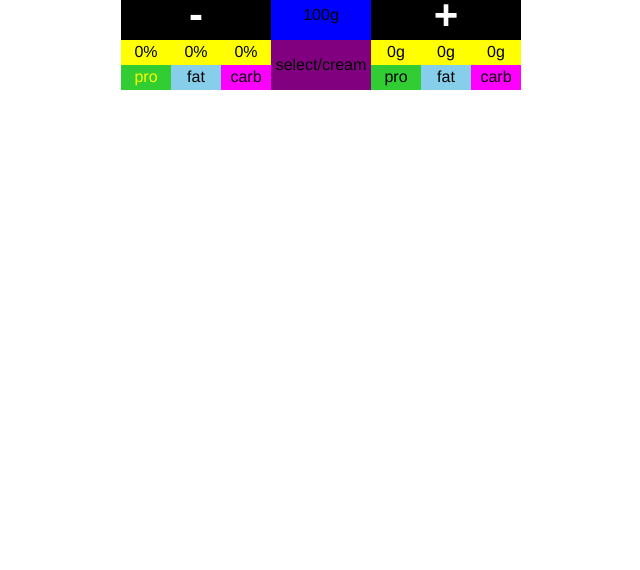
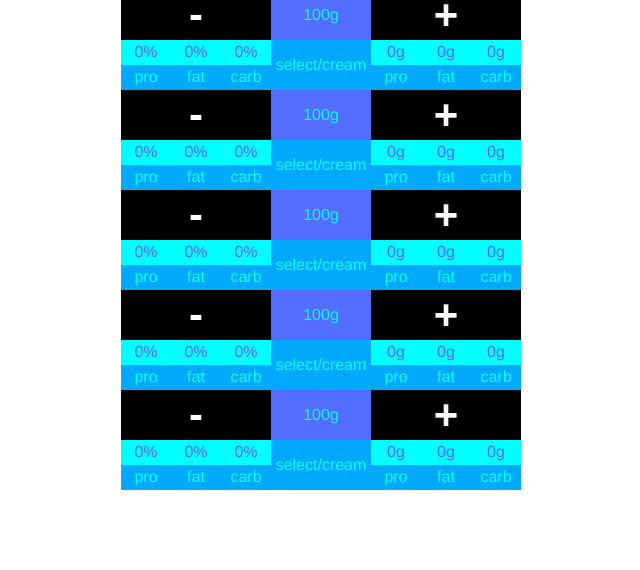
Before and after one commit to whitebird08/ketoHero, a website: page html/meal_build.html in a window 1280 px wide. Shown: the part 230-800 px from the top of the page, without its empty margins (319-959 px from the left). Drawn offline with Linux system fonts and the light colour scheme.

Commit message:
modified color scheme

```diff
--- a/css/meal_build.css
+++ b/css/meal_build.css
@@ -1,3 +1,12 @@
+/*.dark-primary-color    { background: #0288D1; }
+.default-primary-color { background: #03A9F4; }
+.light-primary-color   { background: #B3E5FC; }
+.text-primary-color    { color: #FFFFFF; }
+.accent-color          { background: #536DFE; }
+.primary-text-color    { color: #212121; }
+.secondary-text-color  { color: #727272; }
+.divider-color         { border-color: #B6B6B6; }
+*/
 body{
   display:flex;
   flex-direction:column;
@@ -15,12 +24,13 @@ body{
 
 }*/
 
+
 h1{
   font-family: helvetica;
   font-weight: bold;
   font-size: 64px;
   font-style: italic;
-  color:skyblue;
+  color:#536DFE;
   display: flex;
   justify-content: center;
   align-items: center;
@@ -31,12 +41,12 @@ h1{
 .header{
   width:400px ;
   height: 50px;
-  border:1px solid lavender;
-  background-color: lavender;
+  border:1px solid #03A9FA;
+  background-color: #03A9FA;
   align-content:stretch;
  font-family: helvetica;
   font-size: 36px;
-  color:skyblue;
+  color#03A9FA;
   display: flex;
   justify-content: center;
   align-items: center;
@@ -61,6 +71,7 @@ h1{
   height:50px;
   width:150px;
   background-color: orange;
+  color:#536DFE;
   border:0px solid red;
   order:0;
 }
@@ -89,7 +100,7 @@ h1{
   float:left;
   height:25px;
   width:50px;
-  background-color:yellow;
+  background-color:cyan;
   /*color: white;*/
   border:0px solid goldenrod;
   order:0;
@@ -102,9 +113,9 @@ h1{
   float:left;
   height: 25px;
   width: 50px;
-  background-color: limegreen;
+  background-color: #03A9FA;
   border: 0px solid green;
-  color:yellow;
+  color:cyan;
   order:1;
   display: flex;
   justify-content: center;
@@ -122,7 +133,7 @@ h1{
   float:left;
   height:25px;
   width:50px;
-  background-color:yellow;
+  background-color:cyan;
   border:0px solid goldenrod;
   order:0;
   display: flex;
@@ -134,8 +145,9 @@ h1{
   float:left;
   height: 25px;
   width:50px;
-  background-color: skyblue;
-  border: 0px solid blue;
+  background-color:#03A9FA;
+  border: 0px solid #B3E5FC;
+  color:cyan;
   order:1;
   display: flex;
   justify-content: center;
@@ -153,7 +165,7 @@ h1{
   float:left;
   height:25px;
   width:50px;
-  background-color:yellow;
+  background-color:cyan;
   border:0px solid goldenrod;
   order:0;
   display: flex;
@@ -164,8 +176,9 @@ h1{
   float:left;
   height: 25px;
   width:50px;
-  background-color: magenta;
-  border:0px solid purple;
+  background-color: #03A9FA;
+  border:0px solid ;
+  color:cyan;
   order:1;
   display: flex;
   justify-content: center;
@@ -175,7 +188,7 @@ h1{
 .amount_name_food_wrapper{
   height:100px;
   width:100px;
-  background-color:lavender;
+  background-color:#03A9FA;
   border: 0px solid red;
   order:2;
 
@@ -183,7 +196,8 @@ h1{
 .amount_food{
   height:50px;
   width:100px;
-  background-color:blue;
+  background-color:#536DFE;
+  color:cyan;
   border: 0px solid red;
   order:2;display: flex;
   justify-content: center;
@@ -193,8 +207,9 @@ h1{
 .name_food{
   height:50px;
   width:100px;
-  background-color:purple;
+  background-color:#03A9FA;
   border: 0px solid red;
+  color:cyan;
   order:2;
   display: flex;
   justify-content: center;
@@ -205,6 +220,7 @@ h1{
   height:50px;
   width:150px;
   background-color: orange;
+  color:#536DFE;
   border:0px solid red;
   order:0;
 }
@@ -236,7 +252,7 @@ h1{
   float:left;
   height:25px;
   width:50px;
-  background-color:yellow;
+  background-color:cyan;
   border:0px solid goldenrod;
   order:3;
   display: flex;
@@ -248,8 +264,9 @@ h1{
   float:left;
   height: 25px;
   width: 50px;
-  background-color: limegreen;
+  background-color: #03A9FA;
   border: 0px solid green;
+  color: cyan;
   order:4;
   display: flex;
   justify-content: center;
@@ -267,7 +284,7 @@ h1{
   float:left;
   height:25px;
   width:50px;
-  background-color:yellow;
+  background-color:cyan;
   border:0px solid goldenrod;
   order:3;
   display: flex;
@@ -279,8 +296,9 @@ h1{
   float:left;
   height: 25px;
   width:50px;
-  background-color: skyblue;
-  border:0px solid blue;
+  background-color:#03A9FA;
+  border:0px solid #B3E5FC;
+  color:cyan;
   order:4;
   display: flex;
   justify-content: center;
@@ -298,7 +316,7 @@ h1{
   float:left;
   height:25px;
   width:50px;
-  background-color:yellow;
+  background-color:cyan;
   border:0px solid goldenrod;
   order:3;
   display: flex;
@@ -309,8 +327,9 @@ h1{
   float:left;
   height: 25px;
   width:50px;
-  background-color: magenta;
-  border: 0px solid purple;
+  background-color: #03A9FA;
+  border: 0px solid #03A9FA;
+  color:cyan;
   order:4;
   display: flex;
   justify-content: center;
--- a/html/meal_build.html
+++ b/html/meal_build.html
@@ -98,7 +98,172 @@
 </div>
 
 
+<div class='food_container2'>
 
+  <div class='percent_wrapper'>
+    <input class='adjust_qty_lower' type='submit' name='subtract' value='-'>
+    <div class='proP_wrapper'>
+        <div class='quantityPercentPro'>0%</div>
+        <div class='proP'>pro</div>
+    </div>
+    <div class='fatP_wrapper'>
+        <div class='quantityPercentFat'>0%</div>
+        <div class='fatP'>fat</div>
+    </div>
+    <div class='carbP_wrapper'>
+        <div class='quantityPercentCho'>0%</div>
+        <div class='carbP'>carb</div>
+    </div>
+  </div>
+
+    <div class='amount_and_name_food_wrapper'>
+      <div class='amount_food'>100g</div>
+      <div class='name_food'>select/cream</div>
+    </div>
+
+
+  <div class='grams_wrapper'>
+  <input class='adjust_qty_higher' type='submit' name='add' value='+'>
+
+      <div class='proG_wrapper'>
+        <div class='quantityGramsPro'>0g</div>
+        <div class='proG'>pro</div>
+      </div>
+      <div class='fatG_wrapper'>
+        <div class='quantityGramsFat'>0g</div>
+        <div class='fatG'>fat</div>
+      </div>
+      <div class='carbG_wrapper'>
+        <div class='quantityGramsCho'>0g</div>
+        <div class='carbG'>carb</div>
+      </div>
+  </div>
+</div>
+<div class='food_container3'>
+
+  <div class='percent_wrapper'>
+    <input class='adjust_qty_lower' type='submit' name='subtract' value='-'>
+    <div class='proP_wrapper'>
+        <div class='quantityPercentPro'>0%</div>
+        <div class='proP'>pro</div>
+    </div>
+    <div class='fatP_wrapper'>
+        <div class='quantityPercentFat'>0%</div>
+        <div class='fatP'>fat</div>
+    </div>
+    <div class='carbP_wrapper'>
+        <div class='quantityPercentCho'>0%</div>
+        <div class='carbP'>carb</div>
+    </div>
+  </div>
+
+    <div class='amount_and_name_food_wrapper'>
+      <div class='amount_food'>100g</div>
+      <div class='name_food'>select/cream</div>
+    </div>
+
+
+  <div class='grams_wrapper'>
+  <input class='adjust_qty_higher' type='submit' name='add' value='+'>
+
+      <div class='proG_wrapper'>
+        <div class='quantityGramsPro'>0g</div>
+        <div class='proG'>pro</div>
+      </div>
+      <div class='fatG_wrapper'>
+        <div class='quantityGramsFat'>0g</div>
+        <div class='fatG'>fat</div>
+      </div>
+      <div class='carbG_wrapper'>
+        <div class='quantityGramsCho'>0g</div>
+        <div class='carbG'>carb</div>
+      </div>
+  </div>
+</div>
+
+<div class='food_container4'>
+
+  <div class='percent_wrapper'>
+    <input class='adjust_qty_lower' type='submit' name='subtract' value='-'>
+    <div class='proP_wrapper'>
+        <div class='quantityPercentPro'>0%</div>
+        <div class='proP'>pro</div>
+    </div>
+    <div class='fatP_wrapper'>
+        <div class='quantityPercentFat'>0%</div>
+        <div class='fatP'>fat</div>
+    </div>
+    <div class='carbP_wrapper'>
+        <div class='quantityPercentCho'>0%</div>
+        <div class='carbP'>carb</div>
+    </div>
+  </div>
+
+    <div class='amount_and_name_food_wrapper'>
+      <div class='amount_food'>100g</div>
+      <div class='name_food'>select/cream</div>
+    </div>
+
+
+  <div class='grams_wrapper'>
+  <input class='adjust_qty_higher' type='submit' name='add' value='+'>
+
+      <div class='proG_wrapper'>
+        <div class='quantityGramsPro'>0g</div>
+        <div class='proG'>pro</div>
+      </div>
+      <div class='fatG_wrapper'>
+        <div class='quantityGramsFat'>0g</div>
+        <div class='fatG'>fat</div>
+      </div>
+      <div class='carbG_wrapper'>
+        <div class='quantityGramsCho'>0g</div>
+        <div class='carbG'>carb</div>
+      </div>
+  </div>
+</div>
+
+<div class='food_container5'>
+
+  <div class='percent_wrapper'>
+    <input class='adjust_qty_lower' type='submit' name='subtract' value='-'>
+    <div class='proP_wrapper'>
+        <div class='quantityPercentPro'>0%</div>
+        <div class='proP'>pro</div>
+    </div>
+    <div class='fatP_wrapper'>
+        <div class='quantityPercentFat'>0%</div>
+        <div class='fatP'>fat</div>
+    </div>
+    <div class='carbP_wrapper'>
+        <div class='quantityPercentCho'>0%</div>
+        <div class='carbP'>carb</div>
+    </div>
+  </div>
+
+    <div class='amount_and_name_food_wrapper'>
+      <div class='amount_food'>100g</div>
+      <div class='name_food'>select/cream</div>
+    </div>
+
+
+  <div class='grams_wrapper'>
+  <input class='adjust_qty_higher' type='submit' name='add' value='+'>
+
+      <div class='proG_wrapper'>
+        <div class='quantityGramsPro'>0g</div>
+        <div class='proG'>pro</div>
+      </div>
+      <div class='fatG_wrapper'>
+        <div class='quantityGramsFat'>0g</div>
+        <div class='fatG'>fat</div>
+      </div>
+      <div class='carbG_wrapper'>
+        <div class='quantityGramsCho'>0g</div>
+        <div class='carbG'>carb</div>
+      </div>
+  </div>
+</div>
 
   </div>  <!--parent_wrapper
 <script src=""></script>
```
